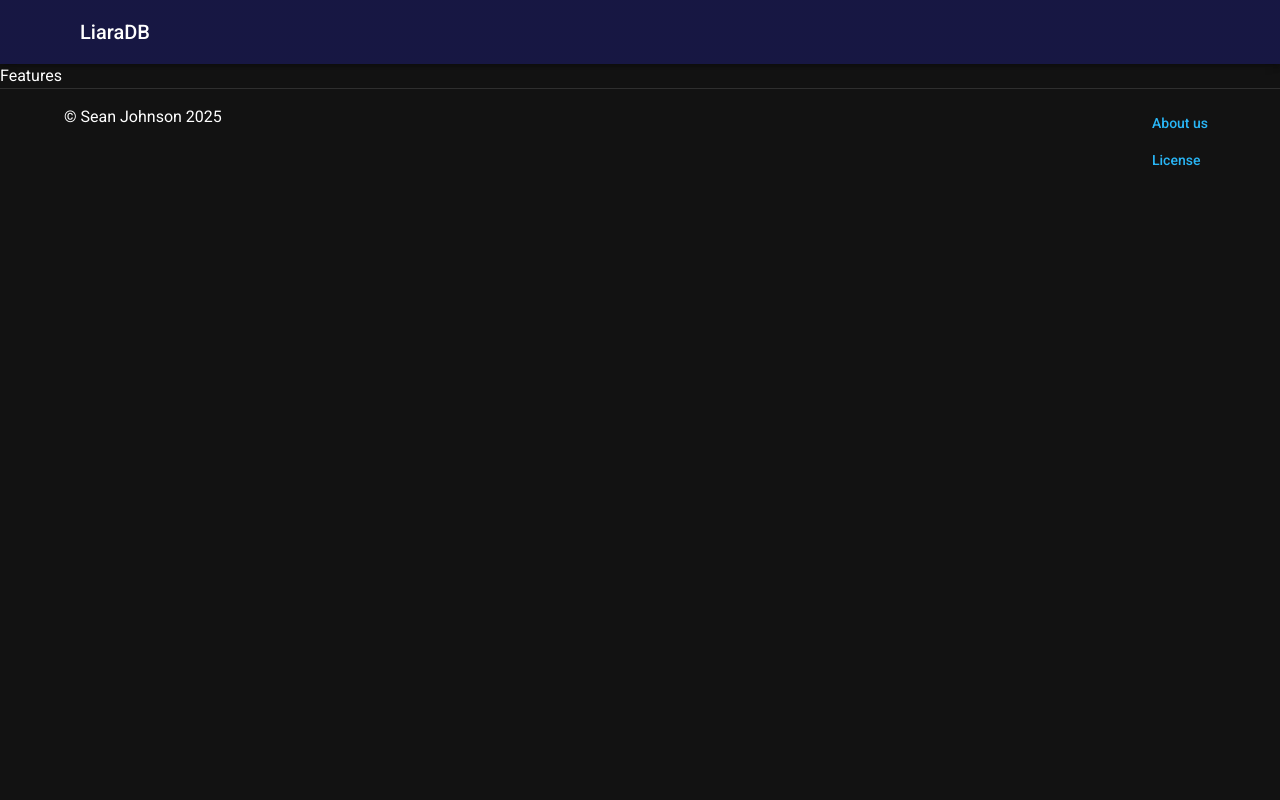
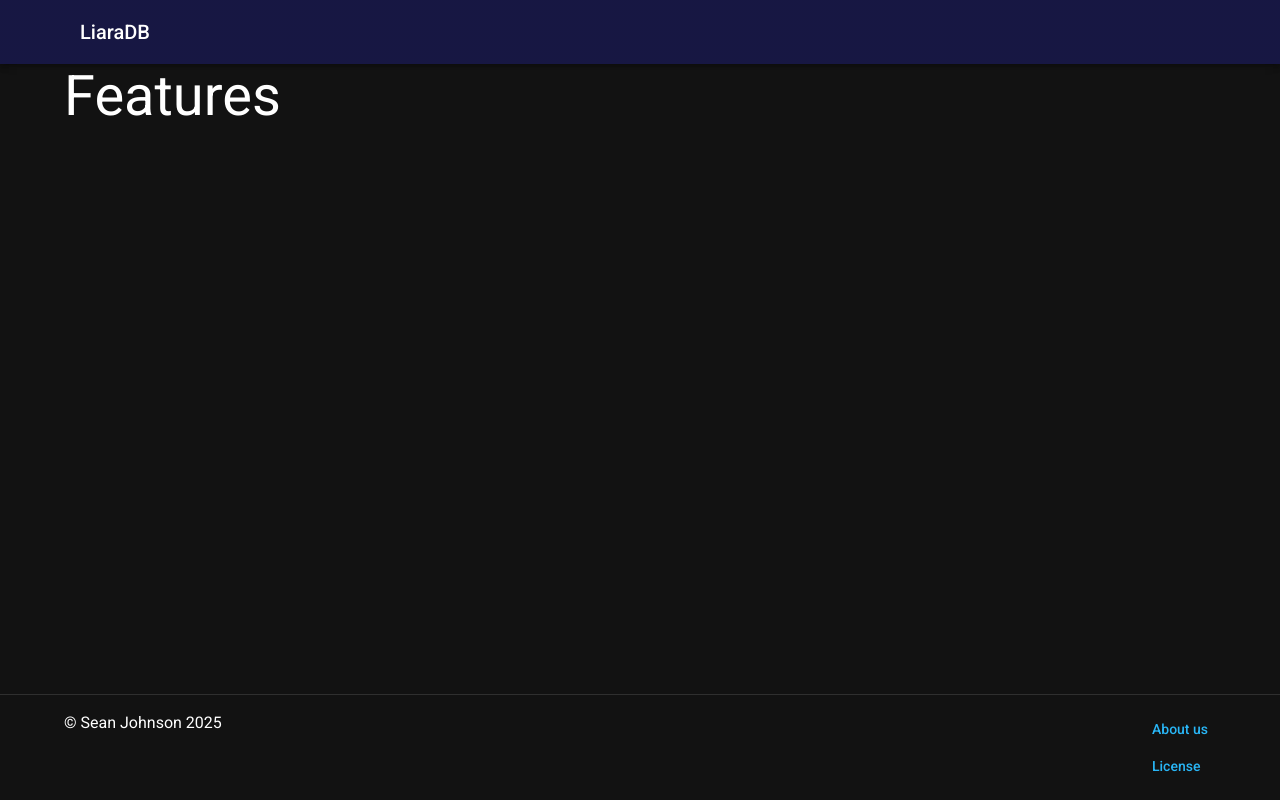
Before and after one commit to liaradb/liaradb.github.io, a Next.js app: page /features in a window 1280 px wide. Built offline with nearby package versions, Linux system fonts and the light colour scheme; some icons are missing; what @mui/material-nextjs would draw is missing.

Commit message:
Created AppPage.

```diff
--- a/src/app/docs/page.tsx
+++ b/src/app/docs/page.tsx
@@ -1,3 +1,5 @@
+import { AppPage } from "@/components";
+
 export default function Page() {
-  return <div>Docs</div>;
+  return <AppPage title="Docs"></AppPage>;
 }
--- a/src/app/features/page.tsx
+++ b/src/app/features/page.tsx
@@ -1,3 +1,5 @@
+import { AppPage } from "@/components";
+
 export default function Page() {
-  return <div>Features</div>;
+  return <AppPage title="Features"></AppPage>;
 }
--- a/src/app/getstarted/page.tsx
+++ b/src/app/getstarted/page.tsx
@@ -1,3 +1,5 @@
+import { AppPage } from "@/components";
+
 export default function Page() {
-  return <div>Get started</div>;
+  return <AppPage title="Get started"></AppPage>;
 }
--- a/src/app/layout.tsx
+++ b/src/app/layout.tsx
@@ -37,7 +37,7 @@ export default function RootLayout({
           <ThemeProvider theme={theme}>
             <CssBaseline />
             <Header />
-            {children}
+            <Box flexGrow={1}>{children}</Box>
             <Footer />
           </ThemeProvider>
         </AppRouterCacheProvider>
--- a/src/app/page.tsx
+++ b/src/app/page.tsx
@@ -5,13 +5,13 @@ import { Hero } from "./home/hero";
 
 export default function Home() {
   return (
-    <Box flexGrow={1}>
+    <>
       <Hero />
       <Box marginY={4}>
         <Container>
           <Topics />
         </Container>
       </Box>
-    </Box>
+    </>
   );
 }
--- a/src/app/usecases/page.tsx
+++ b/src/app/usecases/page.tsx
@@ -1,3 +1,5 @@
+import { AppPage } from "@/components";
+
 export default function Page() {
-  return <div>Use cases</div>;
+  return <AppPage title="Use cases"></AppPage>;
 }
--- /dev/null
+++ b/src/components/app_page/app_page.tsx
@@ -0,0 +1,16 @@
+import { Box, Container, Typography } from "@mui/material";
+import { FC, ReactNode } from "react";
+
+export const AppPage: FC<{
+  children?: ReactNode | ReactNode[];
+  title: string;
+}> = ({ children, title }) => {
+  return (
+    <Container>
+      <Box>
+        <Typography variant="h1">{title}</Typography>
+      </Box>
+      <Box>{children}</Box>
+    </Container>
+  );
+};
--- /dev/null
+++ b/src/components/app_page/index.ts
@@ -0,0 +1 @@
+export { AppPage } from "./app_page";
--- /dev/null
+++ b/src/components/index.ts
@@ -0,0 +1 @@
+export * from "./app_page";
```
